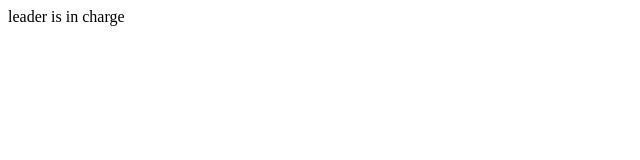
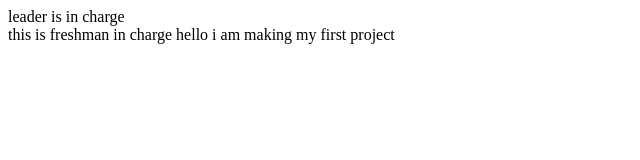
Before and after one commit to newideaa/teamprj, a plain HTML site: page index.html in a window 1280 px wide. Shown: the whole page, without its empty margins (0-640 px from the left). Drawn offline with Linux system fonts and the light colour scheme.

Commit message:
freshman first commit

```diff
--- a/index.html
+++ b/index.html
@@ -11,7 +11,11 @@
     <nav>
         leader is in charge
     </nav>
-    <main></main>
+    <main>
+      this is freshman in charge
+      hello
+      i am making my first project
+    </main>
     <footer></footer>
   </body>
 </html>
```
